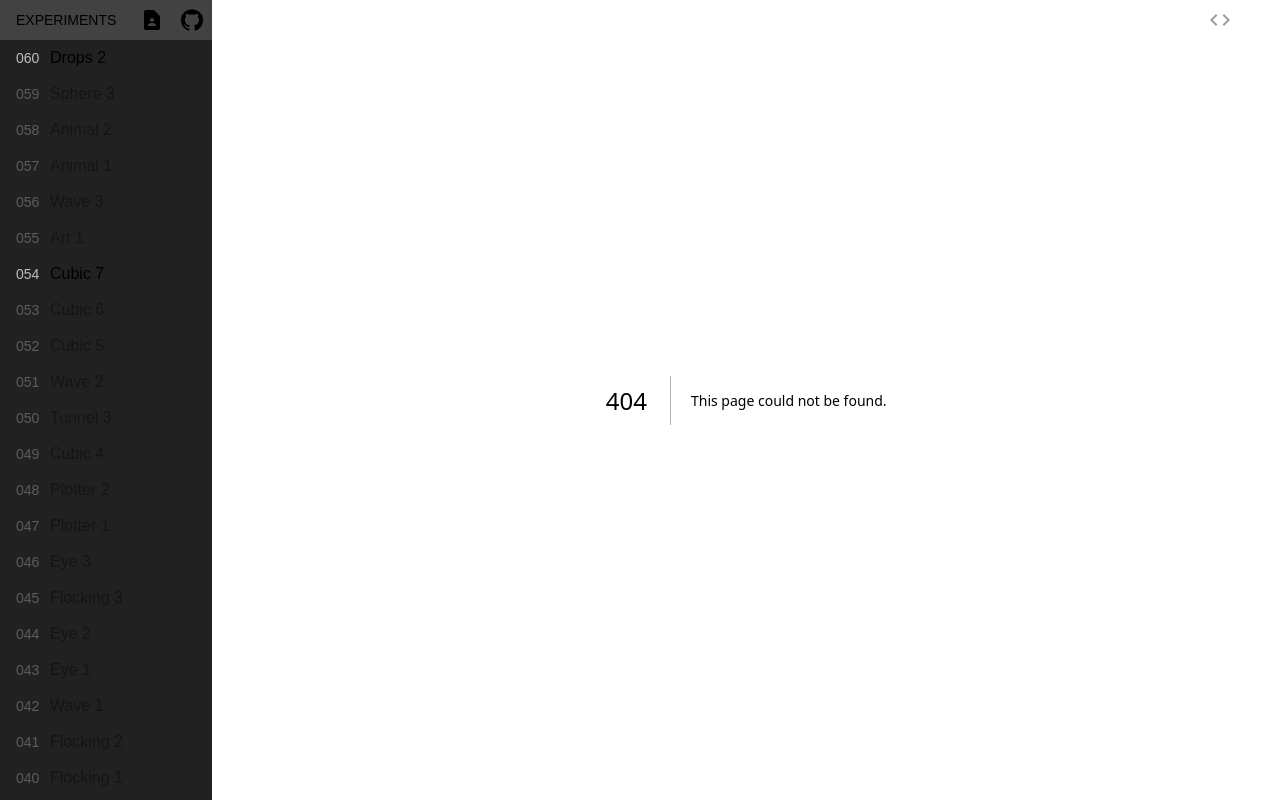
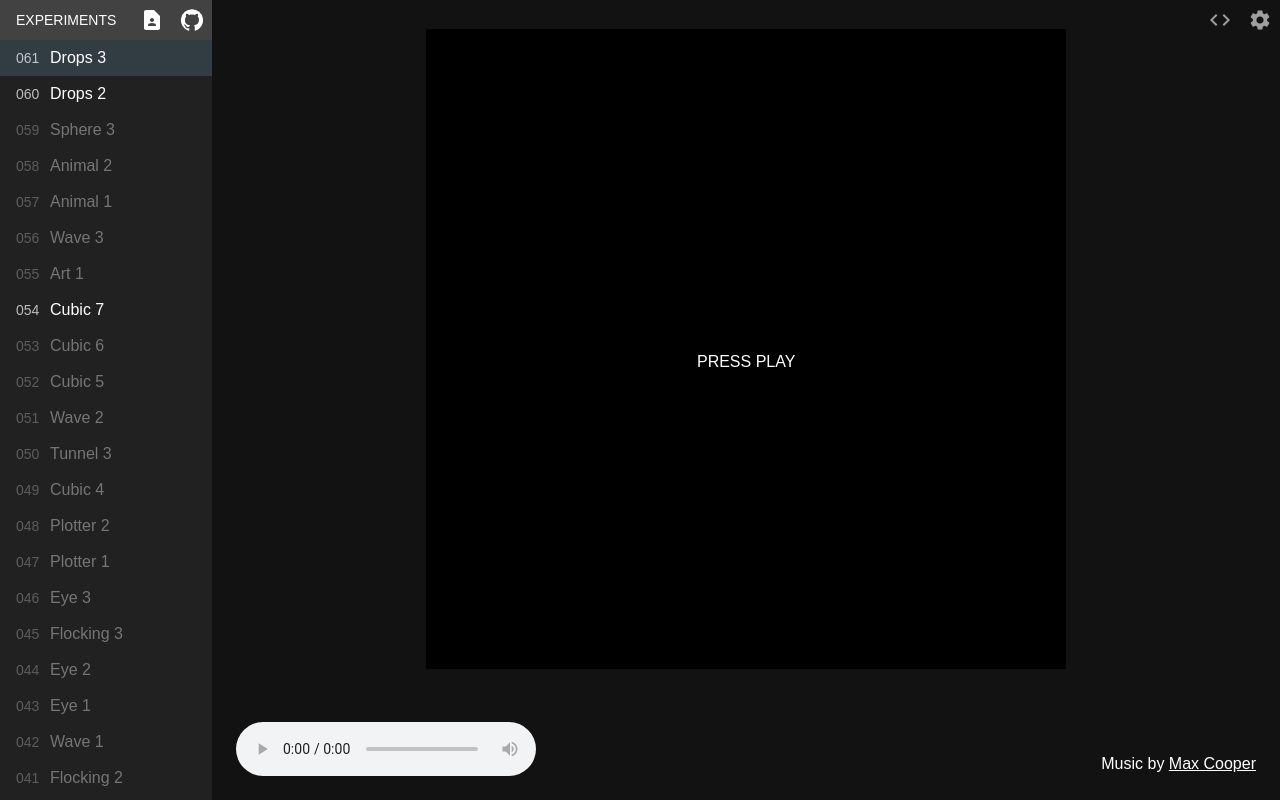
Before and after one commit to Emroni/experimental, a Next.js app: page /drops/3 in a window 1280 px wide. Before the commit this address had no page. Built offline with nearby package versions, Linux system fonts and the light colour scheme.

Commit message:
Add Drops 3

```diff
--- a/src/app/drops/1/page.tsx
+++ b/src/app/drops/1/page.tsx
@@ -34,7 +34,7 @@ export default class Drops1 extends Component {
         }
     }
 
-    handleTick = (frequencies: Float32Array, average: number) => {
+    handleTick = (frequencies: number[], average: number) => {
         let offset = 0;
         for (let i = Math.floor(frequencies.length * 0.5); i < frequencies.length; i++) {
             offset += frequencies[i];
--- a/src/app/drops/2/page.tsx
+++ b/src/app/drops/2/page.tsx
@@ -81,7 +81,7 @@ export default class Drops2 extends Component<any, ExperimentControlItems> {
         }
     }
 
-    handleTick = (frequencies: Float32Array, average: number) => {
+    handleTick = (frequencies: number[], average: number) => {
         const { force, shrink, size, speed } = this.state;
 
         // Get offset
--- /dev/null
+++ b/src/app/drops/3/page.tsx
@@ -0,0 +1,117 @@
+'use client';
+import { AudioAnalyser, ExperimentControls, PixiPlayer } from '@/components';
+import { hslToHex } from '@/helpers';
+import { PI_M2 } from '@/setup';
+import { Box, Typography } from '@mui/material';
+import * as PIXI from 'pixi.js';
+import { Component } from 'react';
+
+export default class Drops3 extends Component<any, ExperimentControlItems> {
+
+    average = 0;
+    container = new PIXI.Container();
+    index = 0;
+    particles: PIXI.Container[] = [];
+    particleHole = 50;
+    particleSize = 100;
+    size = 640;
+
+    state = {
+        fall: { min: 0, max: 10, step: 0.1, value: 3 },
+        force: { min: 0, max: 10, step: 0.1, value: 2 },
+        particles: { min: 1, max: 100, step: 1, value: 1 },
+        rotate: { min: 0, max: 10, step: 0.1, value: 1 },
+        shrink: { min: 0, max: 1, step: 0.01, value: 0.5 },
+        size: { min: 1, max: 20, step: 1, value: 10 },
+    };
+
+    handleInit = (app: PIXI.Application) => {
+        app.stage.addChild(this.container);
+        this.container.position.set(this.size / 2);
+
+        // Get shape texture
+        const shape = new PIXI.Graphics()
+            .circle(0, 0, this.particleSize)
+            .stroke({
+                color: 0xFFFFFF,
+                width: this.particleHole,
+            });
+        const shapeTexture = app.renderer.generateTexture(shape);
+
+        // Add particles
+        for (let i = 0; i < 10000; i++) {
+            const particle = new PIXI.Container();
+            this.particles.push(particle);
+            particle.zIndex = i;
+
+            const shape = PIXI.Sprite.from(shapeTexture);
+            particle.addChild(shape);
+            shape.anchor.set(0.5);
+            shape.scale.set(0);
+        }
+
+        // Trigger state change
+        this.setState({});
+    }
+
+    handleTick = (frequencies: number[], average: number) => {
+        const { fall, force, particles, rotate, shrink, size } = this.state;
+        this.average += (average - this.average) * 0.1;
+
+        // Get offset
+        let offset = 0;
+        for (let i = Math.floor(frequencies.length * 0.5); i < frequencies.length; i++) {
+            offset += frequencies[i];
+        }
+        offset /= 2;
+
+        // Update particles
+        for (const particle of this.particles) {
+            particle.position.y += fall.value;
+            particle.rotation += rotate.value * average ** 3 * (1 - particle.position.y / this.size) ** 10;
+
+            const shape = particle.children[0];
+            const scale = shape.scale.x * ((1 - shrink.value) * 0.1 + 0.9);
+            shape.scale.set(scale);
+        }
+
+        // Ping particles
+        for (const frequency of frequencies) {
+            if (frequency > 0.025) {
+                for (let i = 0; i < particles.value; i++) {
+                    this.index = (this.index + 1) % this.particles.length;
+                    const particle = this.particles[this.index];
+                    this.container.addChild(particle);
+                    particle.position.y = 0;
+
+                    const shape = particle.children[0];
+                    const alpha = Math.random() * PI_M2;
+                    const radius = Math.random() * force.value * this.average * this.size / 2;
+                    shape.position.x = Math.sin(alpha) * radius;
+                    shape.position.y = Math.cos(alpha) * radius;
+                    shape.scale.set(size.value / this.particleSize * frequency * force.value);
+                    shape.tint = hslToHex((frequency + offset) * 256, 100, 50);
+                }
+            }
+        }
+    }
+
+    render() {
+        return <>
+            <ExperimentControls
+                items={this.state}
+                onChange={items => this.setState(items)}
+            />
+            <PixiPlayer
+                onInit={this.handleInit}
+            />
+            <Box alignItems="flex-end" display="flex" justifyContent="space-between" padding={3}>
+                <AudioAnalyser onTick={this.handleTick} />
+                <Typography>
+                    Music by <a href="https://maxcooper.net/order-from-chaos" target="_blank">Max Cooper</a>
+                </Typography>
+            </Box>
+        </>;
+    }
+
+}
--- a/src/components/AudioAnalyser/AudioAnalyser.tsx
+++ b/src/components/AudioAnalyser/AudioAnalyser.tsx
@@ -5,9 +5,9 @@ import { Component } from 'react';
 export default class AudioAnalyser extends Component<AudioAnalyserProps, AudioAnalyserState> {
 
     animationFrame = 0;
+    frequencies = new Array(16).fill(0);
 
     analyser: AnalyserNode;
-    frequencies: Float32Array;
     frequenciesData: Uint8Array;
 
     state = {
@@ -32,7 +32,6 @@ export default class AudioAnalyser extends Component<AudioAnalyserProps, AudioAn
 
             // Get frequency data
             this.frequenciesData = new Uint8Array(this.analyser.frequencyBinCount);
-            this.frequencies = new Float32Array(this.frequenciesData.length);
 
             // Initialize
             this.setState({
--- a/src/components/AudioAnalyser/AudioAnalyser.types.d.ts
+++ b/src/components/AudioAnalyser/AudioAnalyser.types.d.ts
@@ -1,5 +1,5 @@
 interface AudioAnalyserProps {
-    onTick(frequencies: Float32Array, average: number): void;
+    onTick(frequencies: number[], average: number): void;
 }
 
 interface AudioAnalyserState {
--- a/src/setup/experiments.ts
+++ b/src/setup/experiments.ts
@@ -15,6 +15,7 @@ const items: [string, string, boolean?, boolean?][] = [
     ['cubic/7', '2019-10-15', true],
     ['drops/1', '2017-06-02'],
     ['drops/2', '2024-08-08', true],
+    ['drops/3', '2024-08-09'],
     ['duality', '2019-05-20', true],
     ['eye/1', '2019-08-23', false, true],
     ['eye/2', '2019-08-23', false, true],
```
Also changed, not shown: public/assets/images/drops-3.png (added).
